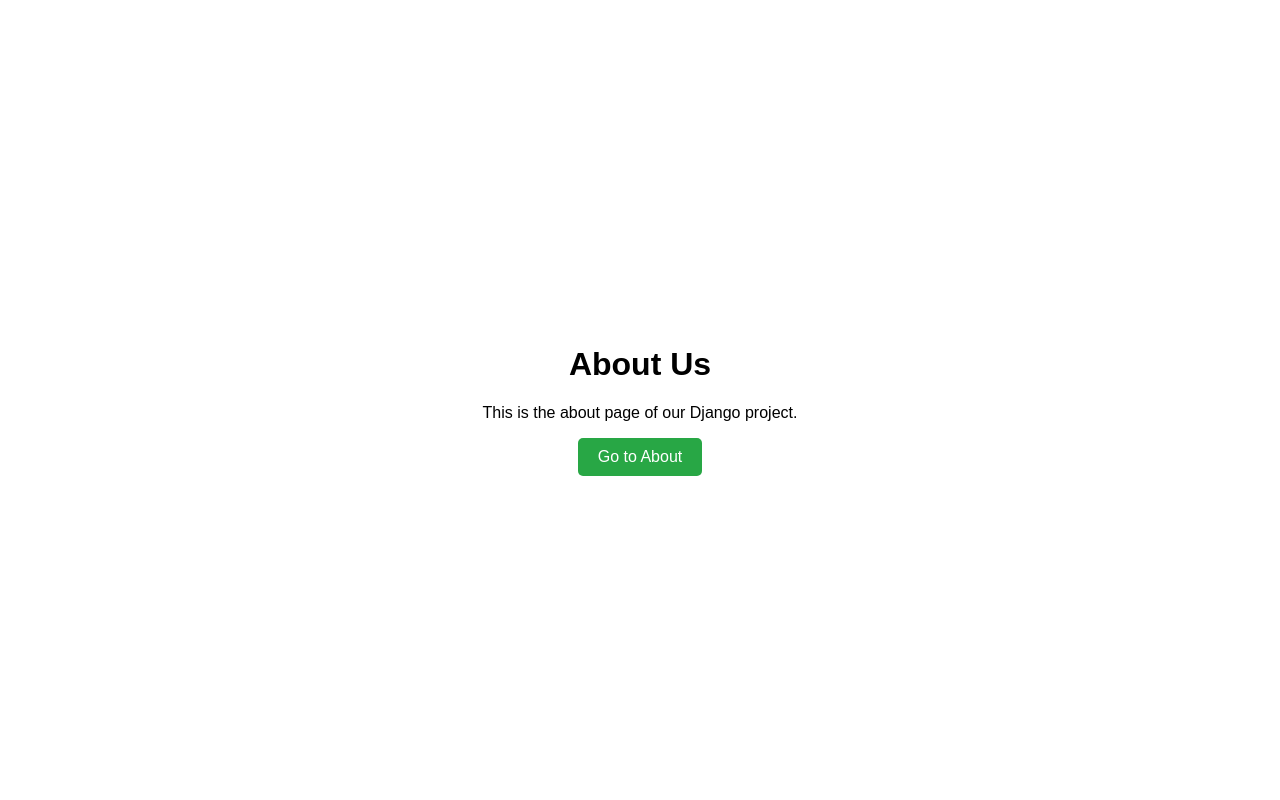
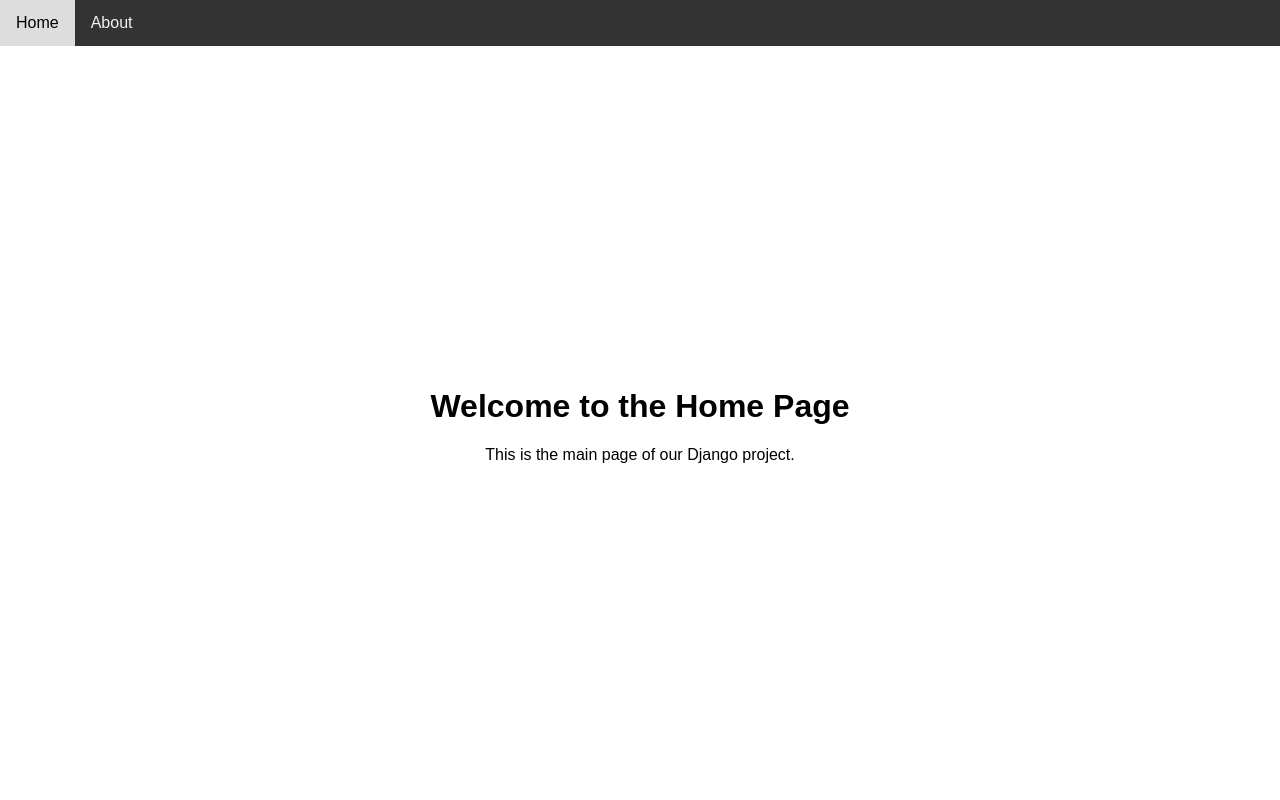
Before and after one commit to Izan2003/Izan-Herraiz-Diez, a Django app: page / in a window 1280 px wide. Run offline with Django 5.2, Linux system fonts and the light colour scheme.

Commit message:
Frontend

```diff
--- a/project/settings.py
+++ b/project/settings.py
@@ -55,7 +55,7 @@
 TEMPLATES = [
     {
         'BACKEND': 'django.template.backends.django.DjangoTemplates',
-        'DIRS': [],
+        'DIRS': [BASE_DIR / 'templates'],
         'APP_DIRS': True,
         'OPTIONS': {
             'context_processors': [
--- /dev/null
+++ b/relecloud/templates/base.html
@@ -0,0 +1,64 @@
+<!DOCTYPE html>
+<html lang="en">
+
+<head>
+    <meta charset="UTF-8">
+    <meta name="viewport" content="width=device-width, initial-scale=1.0">
+    <title>{% block title %}Django Project{% endblock %}</title>
+    <style>
+        body {
+            font-family: Arial, sans-serif;
+            margin: 0;
+            padding: 0;
+            display: flex;
+            flex-direction: column;
+            min-height: 100vh;
+        }
+
+        .navbar {
+            background-color: #333;
+            overflow: hidden;
+        }
+
+        .navbar a {
+            float: left;
+            display: block;
+            color: #f2f2f2;
+            text-align: center;
+            padding: 14px 16px;
+            text-decoration: none;
+        }
+
+        .navbar a:hover {
+            background-color: #ddd;
+            color: black;
+        }
+
+        .content {
+            flex: 1;
+            padding: 20px;
+            display: flex;
+            justify-content: center;
+            align-items: center;
+        }
+
+        .container {
+            text-align: center;
+        }
+    </style>
+</head>
+
+<body>
+    <nav class="navbar">
+        <a href="{% url 'index' %}">Home</a>
+        <a href="{% url 'about' %}">About</a>
+    </nav>
+
+    <div class="content">
+        <div class="container">
+            {% block content %} {% endblock %}
+        </div>
+    </div>
+</body>
+
+</html>
--- a/relecloud/templates/index.html
+++ b/relecloud/templates/index.html
@@ -1,42 +1,4 @@
-<!-- about.html -->
-<!DOCTYPE html>
-<html lang="en">
-
-<head>
-    <meta charset="UTF-8">
-    <meta name="viewport" content="width=device-width, initial-scale=1.0">
-    <title>About Page</title>
-    <style>
-        body {
-            font-family: Arial, sans-serif;
-            display: flex;
-            justify-content: center;
-            align-items: center;
-            height: 100vh;
-            margin: 0;
-        }
-
-        .container {
-            text-align: center;
-        }
-
-        .btn {
-            display: inline-block;
-            padding: 10px 20px;
-            background-color: #28a745;
-            color: white;
-            text-decoration: none;
-            border-radius: 5px;
-        }
-    </style>
-</head>
-
-<body>
-    <div class="container">
-        <h1>About Us</h1>
-        <p>This is the about page of our Django project.</p>
-        <a href="{% url 'about' %}" class="btn">Go to About</a>
-    </div>
-</body>
-
-</html>
+{% extends "base.html" %} {% block title %}Home Page{% endblock %} {% block content %}
+<h1>Welcome to the Home Page</h1>
+<p>This is the main page of our Django project.</p>
+{% endblock %}
```
Also changed, not shown: relecloud/templates/about.html (+4 -41 lines).
